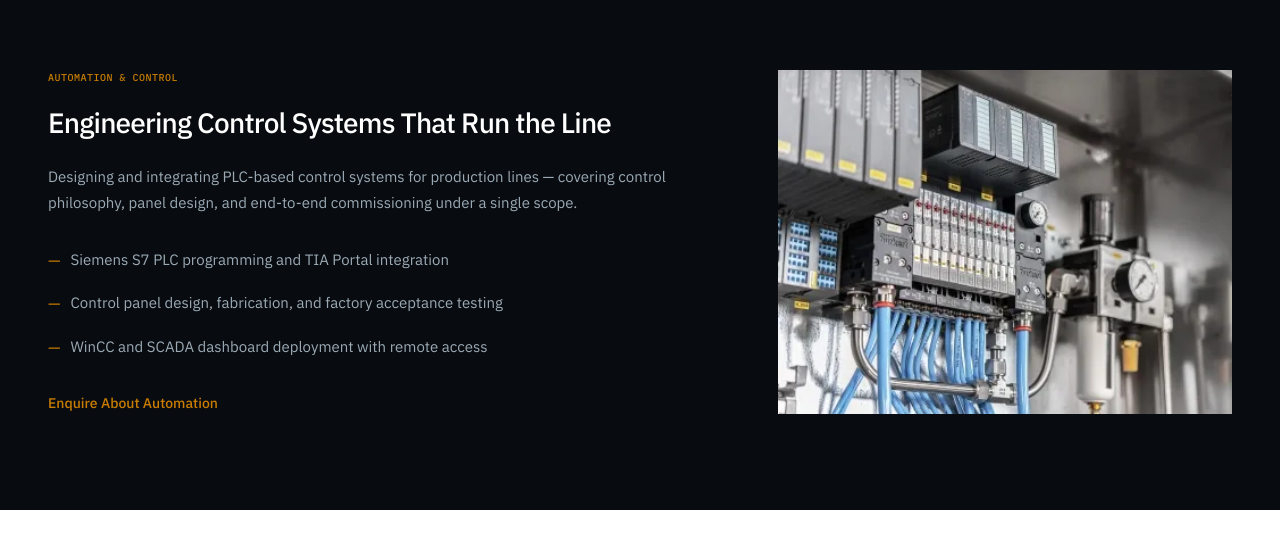
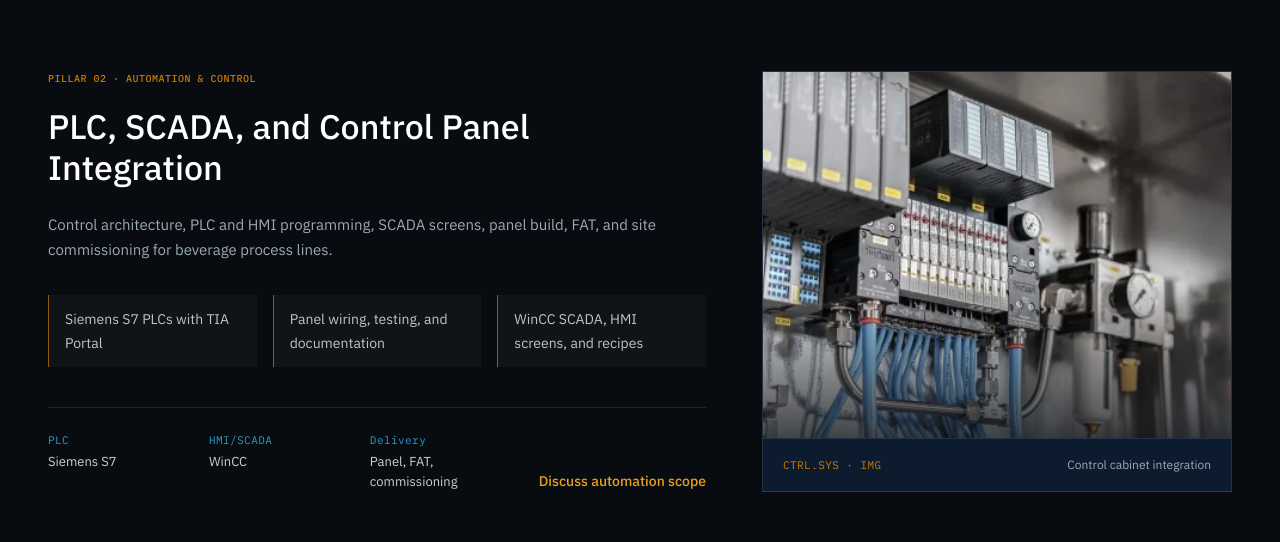
Before and after one commit to AliKhanImagery/MBH, a Next.js app: page /solutions in a window 1280 px wide. Shown: the part 1206-1748 px from the top of the page. Built offline with nearby package versions, Linux system fonts and the light colour scheme.

Commit message:
Redesign automation section

```diff
--- a/src/app/page.tsx
+++ b/src/app/page.tsx
@@ -24,18 +24,18 @@ export default function Home() {
       <ServiceSplit
         id="automation"
         eyebrow="AUTOMATION & CONTROL"
-        title="Engineering Control Systems That Run the Line"
+        title="PLC, SCADA, and Control Panel Integration"
         paragraphs={[
-          "Designing and integrating PLC-based control systems for production lines — covering control philosophy, panel design, and end-to-end commissioning under a single scope.",
+          "Control architecture, PLC and HMI programming, SCADA screens, panel build, FAT, and site commissioning for beverage process lines.",
         ]}
         points={[
-          "Siemens S7 PLC programming and TIA Portal integration",
-          "Control panel design, fabrication, and factory acceptance testing",
-          "WinCC and SCADA dashboard deployment with remote access",
+          "Siemens S7 PLCs with TIA Portal",
+          "Panel wiring, testing, and documentation",
+          "WinCC SCADA, HMI screens, and recipes",
         ]}
         imageSide="right"
         variant="automation"
-        ctaText="Explore Automation Solutions"
+        ctaText="View automation scope"
         ctaHref="/solutions"
         imagePlaceholderTag="CTRL.SYS · IMG"
       />
--- a/src/app/solutions/page.tsx
+++ b/src/app/solutions/page.tsx
@@ -20,19 +20,19 @@ export default function SolutionsPage() {
       <ProcessSpine />
       <ServiceSplit
         id="automation"
-        eyebrow="AUTOMATION & CONTROL"
-        title="Engineering Control Systems That Run the Line"
+        eyebrow="PILLAR 02 · AUTOMATION & CONTROL"
+        title="PLC, SCADA, and Control Panel Integration"
         paragraphs={[
-          "Designing and integrating PLC-based control systems for production lines — covering control philosophy, panel design, and end-to-end commissioning under a single scope.",
+          "Control architecture, PLC and HMI programming, SCADA screens, panel build, FAT, and site commissioning for beverage process lines.",
         ]}
         points={[
-          "Siemens S7 PLC programming and TIA Portal integration",
-          "Control panel design, fabrication, and factory acceptance testing",
-          "WinCC and SCADA dashboard deployment with remote access",
+          "Siemens S7 PLCs with TIA Portal",
+          "Panel wiring, testing, and documentation",
+          "WinCC SCADA, HMI screens, and recipes",
         ]}
         imageSide="right"
         variant="automation"
-        ctaText="Enquire About Automation"
+        ctaText="Discuss automation scope"
         ctaHref="/contact"
         imagePlaceholderTag="CTRL.SYS · IMG"
       />
--- a/src/components/ServiceSplit.tsx
+++ b/src/components/ServiceSplit.tsx
@@ -1,4 +1,5 @@
 import Image from "next/image";
+import Link from "next/link";
 
 type ServiceSplitProps = {
   id: string;
@@ -55,129 +56,98 @@ function AutomationSection({
   ctaHref,
   imagePlaceholderTag,
 }: ServiceSplitProps) {
+  const specs = [
+    { label: "PLC", value: "Siemens S7" },
+    { label: "HMI/SCADA", value: "WinCC" },
+    { label: "Delivery", value: "Panel, FAT, commissioning" },
+  ];
+
   return (
     <>
       <style>{`
-        .mbh-auto-cta { color: #C87D00; text-decoration: none; }
+        .mbh-auto-cta { color: #E8A020; text-decoration: none; }
         .mbh-auto-cta:hover { text-decoration: underline; }
+        .mbh-auto-panel {
+          background:
+            linear-gradient(180deg, rgba(46, 156, 200, 0.12), rgba(8, 11, 15, 0) 42%),
+            #0D1B2E;
+        }
       `}</style>
 
       <section
         id={id}
-        style={{ background: "#080B0F", paddingTop: 96, paddingBottom: 96 }}
+        className="border-y border-white/10 bg-near-black py-20 md:py-24"
       >
         <div className="mx-auto max-w-[1400px] px-6 md:px-12">
-          <div className="grid items-stretch gap-12 lg:grid-cols-[3fr_2fr]">
+          <div className="grid items-stretch gap-10 lg:grid-cols-[minmax(0,1.05fr)_minmax(360px,0.75fr)] lg:gap-14">
 
-            {/* ── Left: copy block ── */}
+            <div className="flex min-w-0 flex-col justify-between">
               <div>
-              {/* Eyebrow */}
-              <p
-                style={{
-                  fontFamily: "var(--font-ibm-plex-mono)",
-                  fontWeight: 500,
-                  fontSize: 10,
-                  letterSpacing: "0.5px",
-                  textTransform: "uppercase",
-                  color: "#C87D00",
-                  marginBottom: 20,
-                }}
-              >
+                <p className="text-eyebrow mb-5 text-amber">
                   {eyebrow}
                 </p>
 
-              {/* H2 */}
-              <h2
-                style={{
-                  fontWeight: 500,
-                  fontSize: 28,
-                  letterSpacing: "-0.8px",
-                  lineHeight: 1.25,
-                  color: "#ffffff",
-                }}
-              >
+                <h2 className="max-w-[720px] text-[28px] font-medium leading-[1.2] text-white md:text-[34px]">
                   {title}
                 </h2>
 
-              {/* Body paragraphs */}
+                <div className="mt-6 max-w-[760px] space-y-4">
                   {paragraphs.map((p, i) => (
-                <p
-                  key={i}
-                  style={{
-                    fontWeight: 400,
-                    fontSize: 15,
-                    lineHeight: 1.7,
-                    color: "#9BAAB5",
-                    marginTop: 24,
-                  }}
-                >
+                    <p key={i} className="text-body text-steel-text">
                       {p}
                     </p>
                   ))}
+                </div>
 
-              {/* Em-dash capability lines */}
-              <ul style={{ marginTop: 32, listStyle: "none", padding: 0 }}>
-                {points.map((point, i) => (
+                <ul className="mt-8 grid gap-4 sm:grid-cols-3 lg:max-w-[840px]">
+                  {points.map((point) => (
                     <li
-                    key={i}
-                    style={{
-                      display: "flex",
-                      alignItems: "flex-start",
-                      gap: 10,
-                      marginTop: i > 0 ? 16 : 0,
-                    }}
-                  >
-                    <span
-                      style={{
-                        color: "#C87D00",
-                        flexShrink: 0,
-                        fontWeight: 400,
-                        lineHeight: 1.7,
-                        userSelect: "none",
-                      }}
-                    >
-                      —
-                    </span>
-                    <span
-                      style={{
-                        fontWeight: 400,
-                        fontSize: 15,
-                        lineHeight: 1.7,
-                        color: "#9BAAB5",
-                      }}
+                      key={point}
+                      className="border-l border-amber/70 bg-white/[0.03] px-4 py-3 text-[14px] leading-6 text-white/75"
                     >
                       {point}
-                    </span>
                     </li>
                   ))}
                 </ul>
+              </div>
 
-              {/* CTA link */}
+              <div className="mt-10 flex flex-col gap-6 border-t border-white/10 pt-6 md:flex-row md:items-end md:justify-between">
+                <dl className="grid gap-4 sm:grid-cols-3">
+                  {specs.map((spec) => (
+                    <div key={spec.label}>
+                      <dt className="text-data text-steel-signal">{spec.label}</dt>
+                      <dd className="mt-1 text-[13px] leading-5 text-white/80">
+                        {spec.value}
+                      </dd>
+                    </div>
+                  ))}
+                </dl>
+
                 {ctaText && ctaHref && (
-                <a
-                  href={ctaHref}
-                  className="mbh-auto-cta"
-                  style={{
-                    display: "inline-block",
-                    marginTop: 32,
-                    fontWeight: 500,
-                    fontSize: 14,
-                  }}
-                >
+                  <Link href={ctaHref} className="mbh-auto-cta text-cta shrink-0">
                     {ctaText}
-                </a>
+                  </Link>
                 )}
               </div>
+            </div>
 
-            {/* ── Right: automation panel image ── */}
-            <div style={{ position: "relative", minHeight: 320 }}>
+            <div className="mbh-auto-panel flex min-h-[360px] flex-col justify-between overflow-hidden border border-white/10">
+              <div className="relative min-h-[280px] flex-1">
                 <Image
                   src="/images/sections/plc-cabinet-mbh.webp"
-                alt="MBH Solutions PLC control cabinet"
+                  alt="PLC modules and pneumatic controls inside an automation cabinet"
                   fill
-                style={{ objectFit: "cover" }}
-                sizes="(max-width: 1024px) 100vw, 40vw"
+                  className="object-cover"
+                  sizes="(max-width: 1024px) 100vw, 38vw"
                 />
+                <div className="absolute inset-0 bg-[linear-gradient(180deg,rgba(8,11,15,0)_55%,rgba(8,11,15,0.76)_100%)]" />
+              </div>
+              <div className="flex items-center justify-between gap-5 border-t border-white/10 px-5 py-4">
+                <span className="text-data text-amber">{imagePlaceholderTag}</span>
+                <span className="text-[12px] leading-5 text-steel-text">
+                  Control cabinet integration
+                </span>
+              </div>
             </div>
 
           </div>
```
Lines whose indentation alone changed are shown as unchanged.
